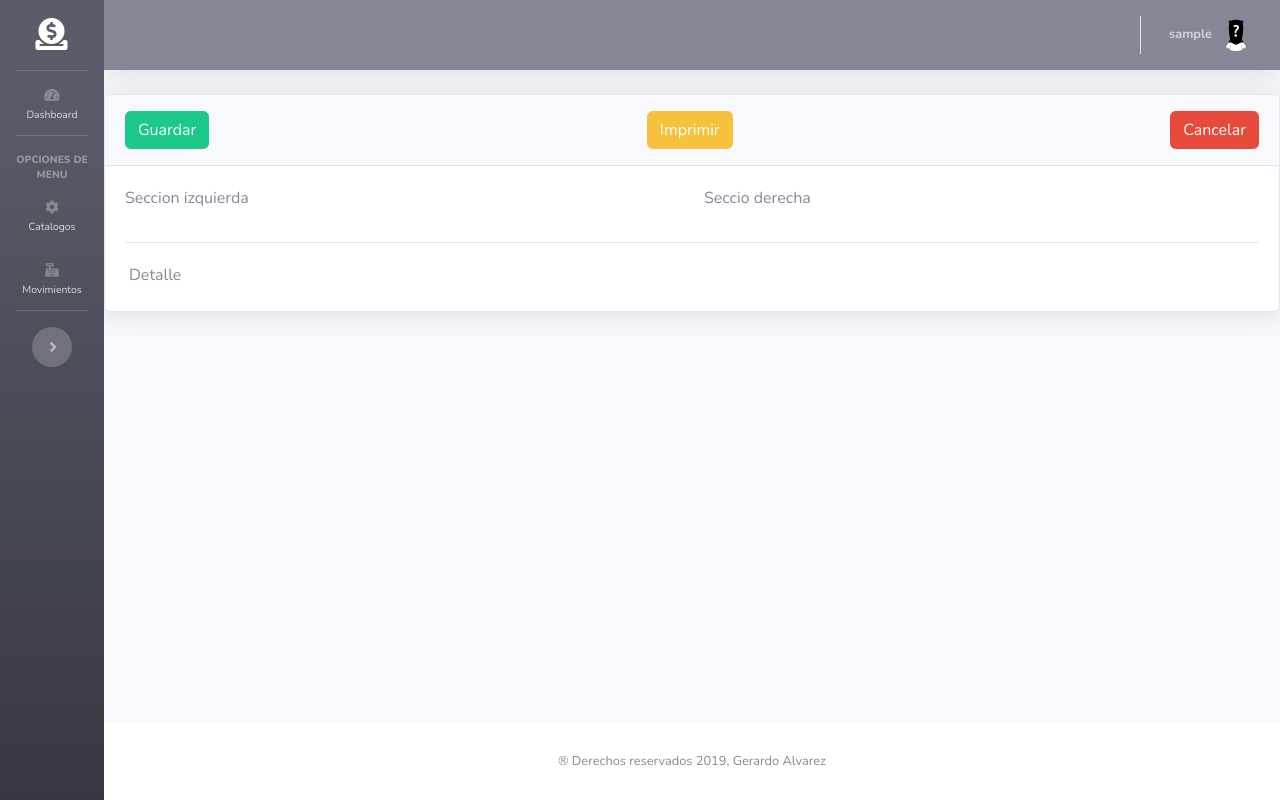
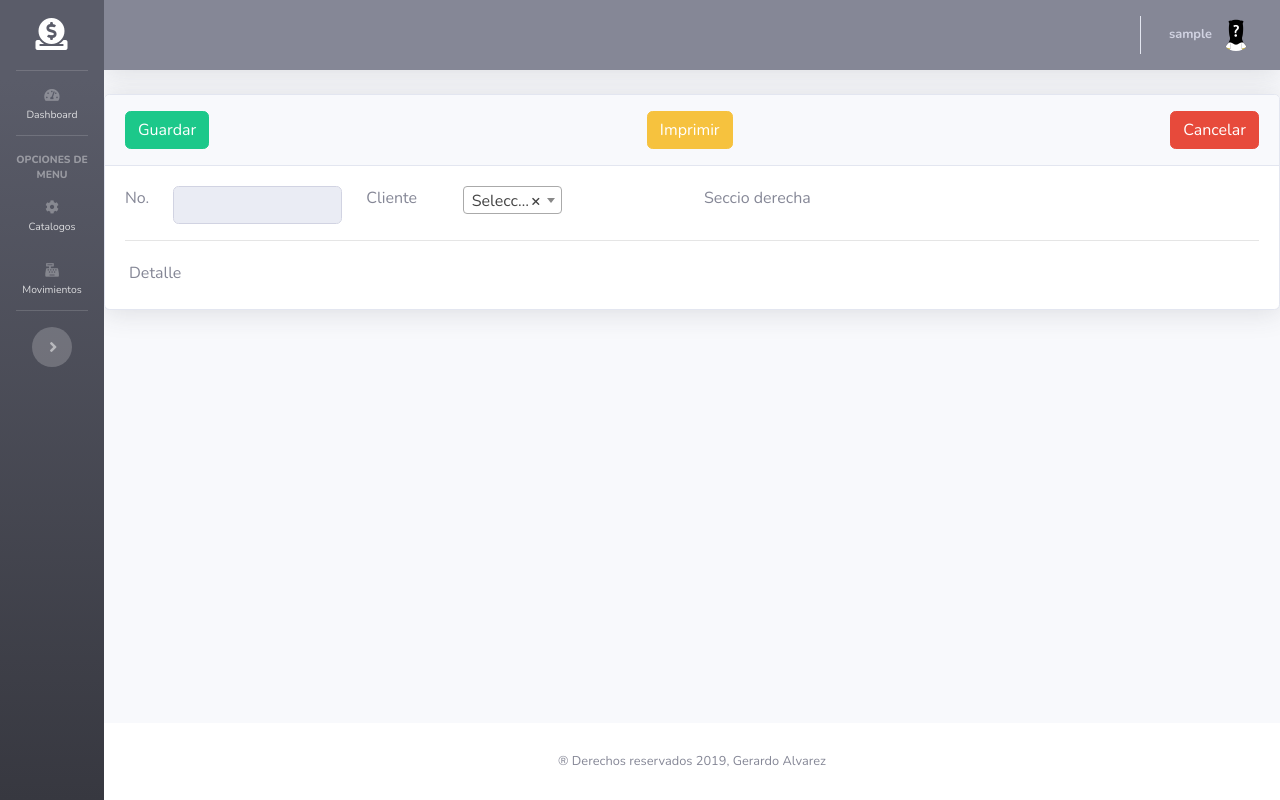
Before and after one commit to gerardam/AppCF, a Django app: page /fac/factura/new in a window 1280 px wide. Run offline with Django 3.2, Linux system fonts and the light colour scheme; the visitor is signed in with stand-in values (Sample User, id 1); data that the repository does not hold is empty; some libraries are stand-ins or nearby versions.

Commit message:
Agregado de plugin select2

```diff
--- a/fac/templates/fac/facturas.html
+++ b/fac/templates/fac/facturas.html
@@ -14,8 +14,22 @@
             <!-- Sección Superior -->
             <div class="row">
                 <!-- Sección Izquierda -->
-                <div class="col-lg-6 form-group">
-                    Seccion izquierda
+                <div class="col-lg-6">
+                    <div class="row">
+                        <div class="col-lg-1">No.</div>
+                        <div class="col-lg-4">
+                        <input type="text" name="enc_id" id="enc_id" readonly class="form-control">
+                        </div>
+                        <div class="col-lg-2">Cliente</div>
+                        <div class="col-lg-5 from-group">
+                            <select name="enc_cliente" id="enc_cliente">
+                                <option value="0">Seleccione</option>
+                                {% for item in clientes %}
+                                    <option value="{{item.id}}">{{item.nombres}} {{item.apellidos}}</option>
+                                {% endfor %}
+                            </select>
+                        </div>
+                    </div>
                 </div>
                 <!-- Fin Sección Izquierda -->
 
@@ -43,6 +57,10 @@
 <script>
     $(function () {
         $("#sidebarToggle").click();
+        $("#enc_cliente").select2({
+            placeholder: "Seleccione",
+            allowClear: true
+        });
     });
 </script>
 {% endblock %}
--- a/fac/views.py
+++ b/fac/views.py
@@ -82,6 +82,6 @@ def facturas(request,id=None):
     clientes = Cliente.objects.filter(estado=True)
 
 
-    contexto = {}
+    contexto = {"enc":encabezado, "det":detalle, "clientes":clientes}
 
     return render (request, template_name, contexto)
--- a/templates/base/base.html
+++ b/templates/base/base.html
@@ -26,6 +26,8 @@
   <link rel="stylesheet" href="https://cdnjs.cloudflare.com/ajax/libs/jquery-datetimepicker/2.5.20/jquery.datetimepicker.min.css" integrity="sha256-DOS9W6NR+NFe1fUhEE0PGKY/fubbUCnOfTje2JMDw3Y=" crossorigin="anonymous" />
   <!-- Bootstrap-Table -->
   <link href="{% static 'base/css/bootstrap-table.min.css' %}" rel="stylesheet">
+  <!-- Select2 -->
+  <link href="https://cdn.jsdelivr.net/npm/select2@4.0.13/dist/css/select2.min.css" rel="stylesheet" />
 
 </head>
 
@@ -273,7 +275,8 @@
    <!-- Bootstrap-Table -->
    <script src="{% static 'base/js/bootstrap-table.min.js' %}"></script>
    <script src="{% static 'base/js/bootstrap-table-locale-all.min.js' %}"></script>
-
+    <!-- Select2 -->
+    <script src="https://cdn.jsdelivr.net/npm/select2@4.0.13/dist/js/select2.min.js"></script>
   <script>
     $(document).ready(function(){
       jQuery.datetimepicker.setLocale('es');
```
